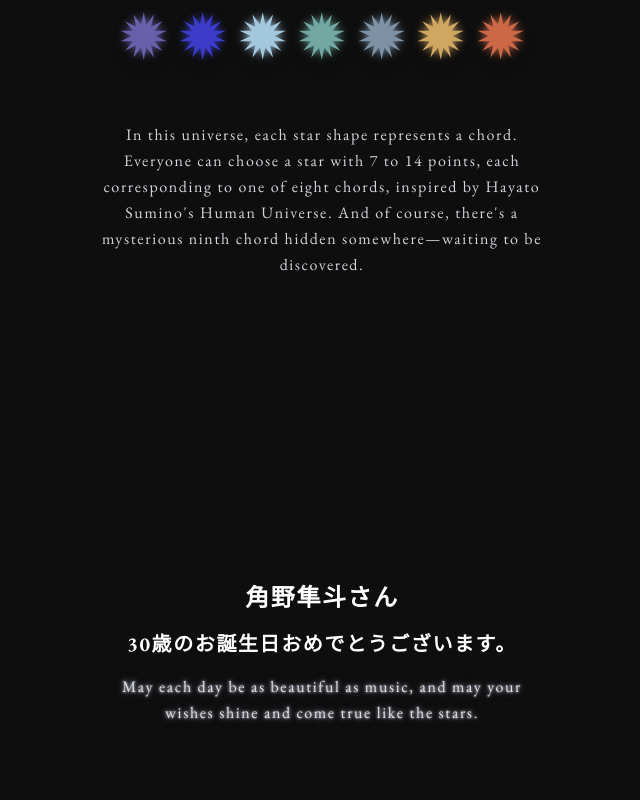
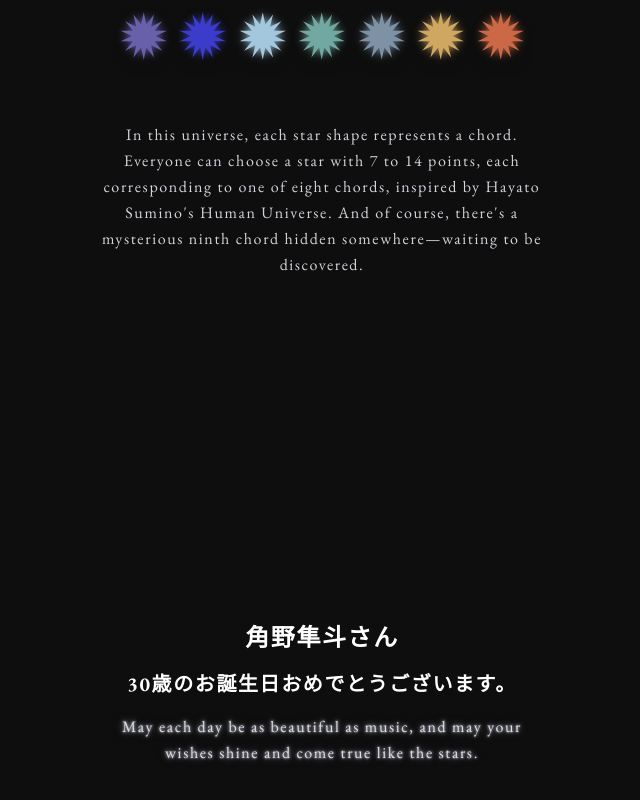
Before and after one commit to LiChiaChiang336/happy30hayatosumino, a Next.js app: page /about in a window 1280 px wide. Shown: the part 1882-2682 px from the top of the page, without its empty margins (318-958 px from the left). Built offline with nearby package versions, Linux system fonts and the light colour scheme; no server answers.

Commit message:
About page last section height higher.

```diff
--- a/app/about/page.js
+++ b/app/about/page.js
@@ -88,7 +88,7 @@ export default function InspirationPage() {
           </section>
 
           {/* 第四區塊 */}
-          <section className=" snap-center min-h-[70vh] flex items-center justify-center px-6">
+          <section className=" snap-center min-h-[70vh] md:min-h-[80vh] flex items-center justify-center px-6">
             <div className="text-center space-y-4 w-11/12 max-w-md mx-auto">
               <h2 className="text-xl md:text-2xl font-bold">角野隼斗さん</h2>
               <h2 className="text-lg md:text-xl font-bold">
```
